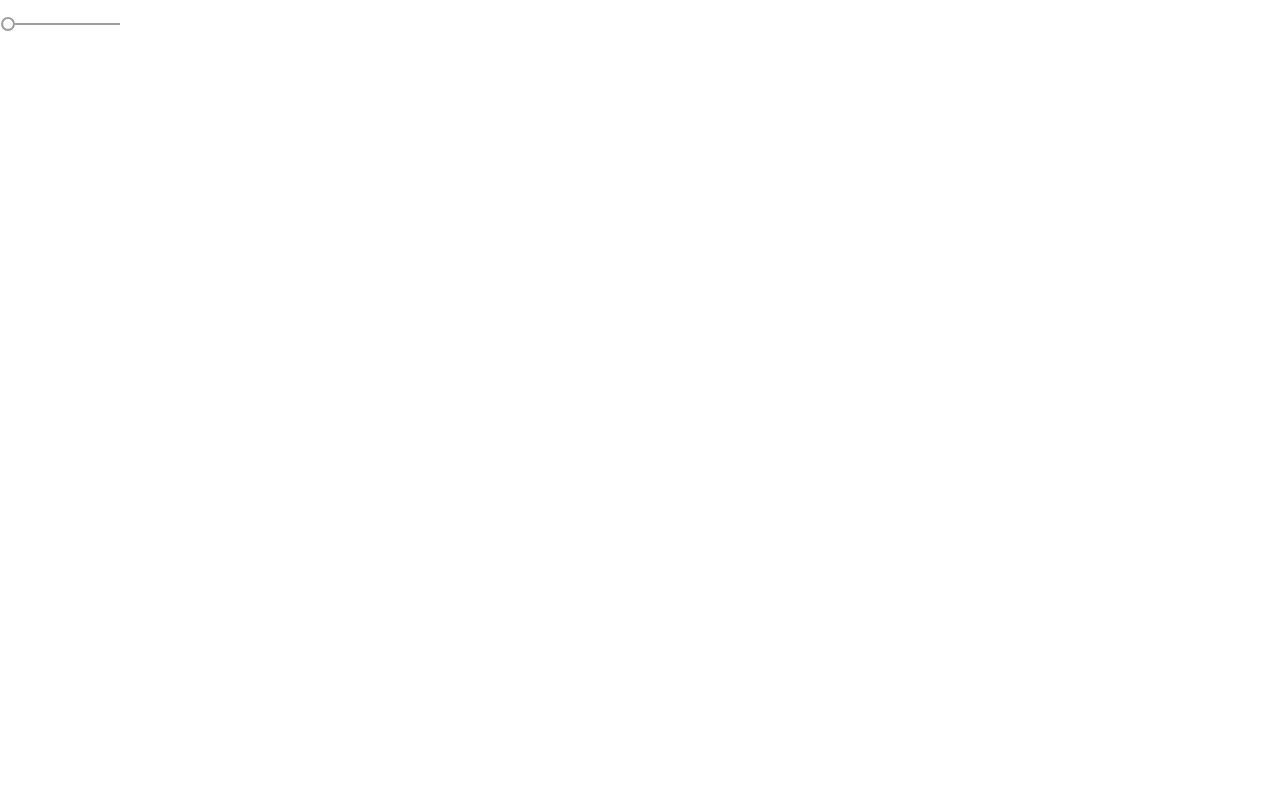
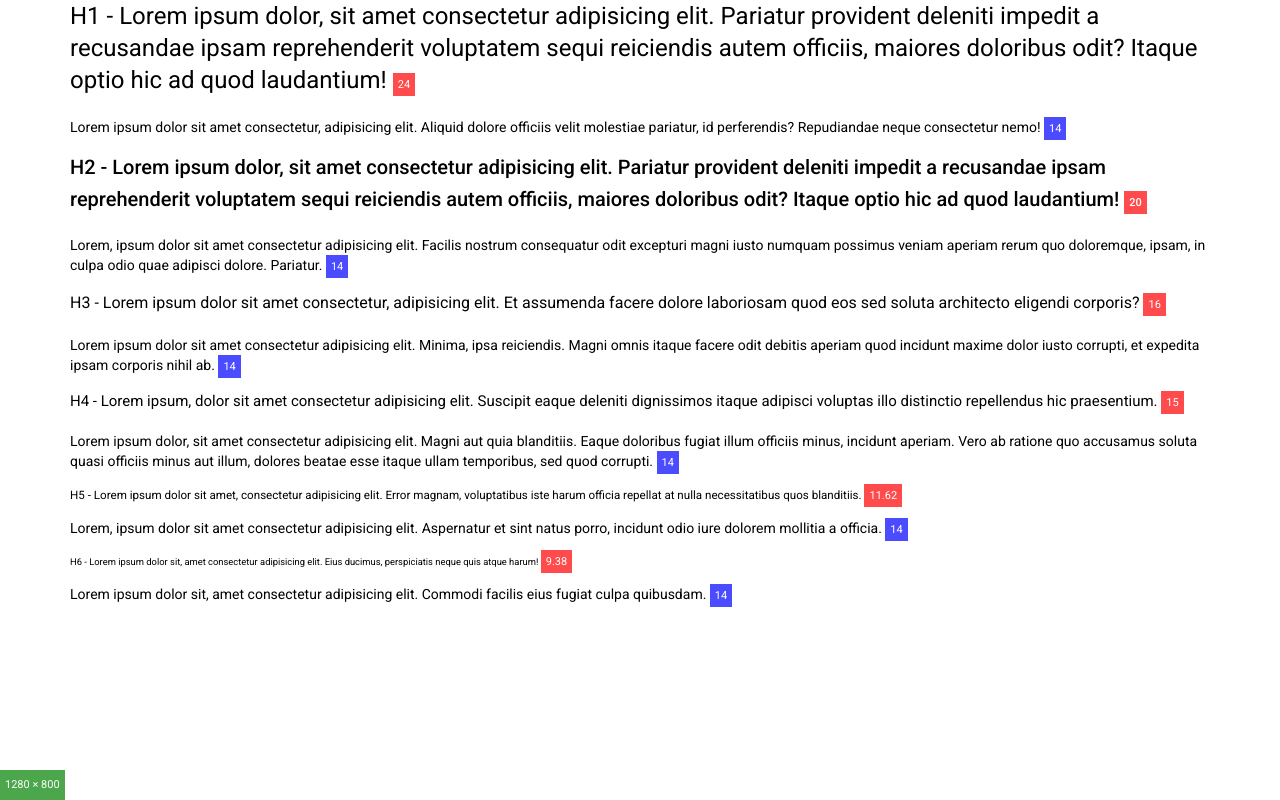
Before and after one commit to haucongle/angular-material, an Angular app: page / in a window 1280 px wide. Built offline with nearby package versions, Linux system fonts and the light colour scheme.

Commit message:
typography

```diff
--- a/src/app/app.component.html
+++ b/src/app/app.component.html
@@ -1 +1,59 @@
-<mat-slider min="1" max="100" step="1" value="1"></mat-slider>
+<h1>
+  H1 - Lorem ipsum dolor, sit amet consectetur adipisicing elit. Pariatur
+  provident deleniti impedit a recusandae ipsam reprehenderit voluptatem sequi
+  reiciendis autem officiis, maiores doloribus odit? Itaque optio hic ad quod
+  laudantium!
+</h1>
+<p>
+  Lorem ipsum dolor sit amet consectetur, adipisicing elit. Aliquid dolore
+  officiis velit molestiae pariatur, id perferendis? Repudiandae neque
+  consectetur nemo!
+</p>
+<h2>
+  H2 - Lorem ipsum dolor, sit amet consectetur adipisicing elit. Pariatur
+  provident deleniti impedit a recusandae ipsam reprehenderit voluptatem sequi
+  reiciendis autem officiis, maiores doloribus odit? Itaque optio hic ad quod
+  laudantium!
+</h2>
+<p>
+  Lorem, ipsum dolor sit amet consectetur adipisicing elit. Facilis nostrum
+  consequatur odit excepturi magni iusto numquam possimus veniam aperiam rerum
+  quo doloremque, ipsam, in culpa odio quae adipisci dolore. Pariatur.
+</p>
+<h3>
+  H3 - Lorem ipsum dolor sit amet consectetur, adipisicing elit. Et assumenda
+  facere dolore laboriosam quod eos sed soluta architecto eligendi corporis?
+</h3>
+<p>
+  Lorem ipsum dolor sit amet consectetur adipisicing elit. Minima, ipsa
+  reiciendis. Magni omnis itaque facere odit debitis aperiam quod incidunt
+  maxime dolor iusto corrupti, et expedita ipsam corporis nihil ab.
+</p>
+<h4>
+  H4 - Lorem ipsum, dolor sit amet consectetur adipisicing elit. Suscipit eaque
+  deleniti dignissimos itaque adipisci voluptas illo distinctio repellendus hic
+  praesentium.
+</h4>
+<p>
+  Lorem ipsum dolor, sit amet consectetur adipisicing elit. Magni aut quia
+  blanditiis. Eaque doloribus fugiat illum officiis minus, incidunt aperiam.
+  Vero ab ratione quo accusamus soluta quasi officiis minus aut illum, dolores
+  beatae esse itaque ullam temporibus, sed quod corrupti.
+</p>
+<h5>
+  H5 - Lorem ipsum dolor sit amet, consectetur adipisicing elit. Error magnam,
+  voluptatibus iste harum officia repellat at nulla necessitatibus quos
+  blanditiis.
+</h5>
+<p>
+  Lorem, ipsum dolor sit amet consectetur adipisicing elit. Aspernatur et sint
+  natus porro, incidunt odio iure dolorem mollitia a officia.
+</p>
+<h6>
+  H6 - Lorem ipsum dolor sit, amet consectetur adipisicing elit. Eius ducimus,
+  perspiciatis neque quis atque harum!
+</h6>
+<p>
+  Lorem ipsum dolor sit, amet consectetur adipisicing elit. Commodi facilis eius
+  fugiat culpa quibusdam.
+</p>
--- a/src/app/app.component.ts
+++ b/src/app/app.component.ts
@@ -1,8 +1,145 @@
-import { Component } from '@angular/core';
+import { Component, AfterViewInit } from '@angular/core';
 
 @Component({
   selector: 'app-root',
   templateUrl: './app.component.html',
-  styleUrls: ['./app.component.scss']
+  styleUrls: ['./app.component.scss'],
 })
-export class AppComponent {}
+export class AppComponent implements AfterViewInit {
+  ngAfterViewInit() {
+    const el = document.createElement('output');
+    document.body.append(el);
+    Object.assign(el.style, {
+      position: 'fixed',
+      bottom: 0,
+      left: 0,
+      background: 'green',
+      color: 'white',
+      padding: '5px',
+      fontSize: '11px',
+      opacity: 0.7,
+    });
+    const h1 = document.createElement('output');
+    document.getElementsByTagName('h1')[0].append(h1);
+    Object.assign(h1.style, {
+      background: 'red',
+      color: 'white',
+      padding: '5px',
+      fontSize: '11px',
+      opacity: 0.7,
+    });
+    const h2 = document.createElement('output');
+    document.getElementsByTagName('h2')[0].append(h2);
+    Object.assign(h2.style, {
+      background: 'red',
+      color: 'white',
+      padding: '5px',
+      fontSize: '11px',
+      opacity: 0.7,
+    });
+    const h3 = document.createElement('output');
+    document.getElementsByTagName('h3')[0].append(h3);
+    Object.assign(h3.style, {
+      background: 'red',
+      color: 'white',
+      padding: '5px',
+      fontSize: '11px',
+      opacity: 0.7,
+    });
+    const h4 = document.createElement('output');
+    document.getElementsByTagName('h4')[0].append(h4);
+    Object.assign(h4.style, {
+      background: 'red',
+      color: 'white',
+      padding: '5px',
+      fontSize: '11px',
+      opacity: 0.7,
+    });
+    const h5 = document.createElement('output');
+    document.getElementsByTagName('h5')[0].append(h5);
+    Object.assign(h5.style, {
+      background: 'red',
+      color: 'white',
+      padding: '5px',
+      fontSize: '11px',
+      opacity: 0.7,
+    });
+    const h6 = document.createElement('output');
+    document.getElementsByTagName('h6')[0].append(h6);
+    Object.assign(h6.style, {
+      background: 'red',
+      color: 'white',
+      padding: '5px',
+      fontSize: '11px',
+      opacity: 0.7,
+    });
+
+    for (const pi of <any>document.getElementsByTagName('p')) {
+      const p = document.createElement('output');
+      Object.assign(p.style, {
+        background: 'blue',
+        color: 'white',
+        padding: '5px',
+        fontSize: '11px',
+        opacity: 0.7,
+      });
+      pi.append(p);
+    }
+
+    function updateOutput() {
+      const html = document.documentElement;
+      el.value = `${html.clientWidth} × ${html.clientHeight}`;
+
+      const h1fontSize = parseFloat(
+        window
+          .getComputedStyle(document.getElementsByTagName('h1')[0])
+          .getPropertyValue('font-size')
+      );
+      h1.value = `${h1fontSize}`;
+
+      const h2fontSize = parseFloat(
+        window
+          .getComputedStyle(document.getElementsByTagName('h2')[0])
+          .getPropertyValue('font-size')
+      );
+      h2.value = `${h2fontSize}`;
+
+      const h3fontSize = parseFloat(
+        window
+          .getComputedStyle(document.getElementsByTagName('h3')[0])
+          .getPropertyValue('font-size')
+      );
+      h3.value = `${h3fontSize}`;
+
+      const h4fontSize = parseFloat(
+        window
+          .getComputedStyle(document.getElementsByTagName('h4')[0])
+          .getPropertyValue('font-size')
+      );
+      h4.value = `${h4fontSize}`;
+
+      const h5fontSize = parseFloat(
+        window
+          .getComputedStyle(document.getElementsByTagName('h5')[0])
+          .getPropertyValue('font-size')
+      );
+      h5.value = `${h5fontSize}`;
+
+      const h6fontSize = parseFloat(
+        window
+          .getComputedStyle(document.getElementsByTagName('h6')[0])
+          .getPropertyValue('font-size')
+      );
+      h6.value = `${h6fontSize}`;
+
+      for (const pi of <any>document.getElementsByTagName('p')) {
+        const pfontSize = parseFloat(
+          window.getComputedStyle(pi).getPropertyValue('font-size')
+        );
+        pi.getElementsByTagName('output')[0].value = `${pfontSize}`;
+      }
+    }
+    window.addEventListener('resize', updateOutput);
+    updateOutput();
+  }
+}
--- a/src/index.html
+++ b/src/index.html
@@ -1,14 +1,20 @@
-<!doctype html>
+<!DOCTYPE html>
 <html lang="en">
   <head>
-  <meta charset="utf-8">
+    <meta charset="utf-8" />
     <title>AngularMaterial</title>
-  <base href="/">
+    <base href="/" />
 
-  <meta name="viewport" content="width=device-width, initial-scale=1">
-  <link rel="icon" type="image/x-icon" href="favicon.ico">
-  <link href="https://fonts.googleapis.com/css?family=Roboto:300,400,500&display=swap" rel="stylesheet">
-  <link href="https://fonts.googleapis.com/icon?family=Material+Icons" rel="stylesheet">
+    <meta name="viewport" content="width=device-width, initial-scale=1" />
+    <link rel="icon" type="image/x-icon" href="favicon.ico" />
+    <link
+      rel="stylesheet"
+      href="https://fonts.googleapis.com/css?family=Roboto:300,400,500,700,400italic"
+    />
+    <link
+      href="https://fonts.googleapis.com/icon?family=Material+Icons"
+      rel="stylesheet"
+    />
   </head>
   <body class="mat-typography">
     <app-root></app-root>
--- a/src/styles.scss
+++ b/src/styles.scss
@@ -1,4 +1,58 @@
 /* You can add global styles to this file, and also import other style files */
 
-html, body { height: 100%; }
-body { margin: 0; font-family: Roboto, "Helvetica Neue", sans-serif; }
+html,
+body {
+  height: 100%;
+}
+
+body {
+  width: 100%; /* For small screens */
+  max-width: 1140px; /* For large screens */
+  margin: auto; /* Center the container in the viewport */
+
+  font-family: Roboto, Helvetica, sans-serif;
+  font-size: calc(12px + 0.35vw); /* Responsive base font size */
+  line-height: calc(12px + 1.05vw); /* Responsive Vertical Rhythm */
+}
+
+h1 {
+  font-size: 1.912em;
+  line-height: calc(18px + 1.8vw); /* Responsive Vertical Rhythm */
+}
+
+h2 {
+  font-size: 1.616em;
+  line-height: calc(18px + 1vw); /* Responsive Vertical Rhythm */
+}
+
+h3 {
+  font-size: 1.471em;
+  line-height: calc(18px + 0.7vw); /* Responsive Vertical Rhythm */
+}
+
+h4 {
+  font-size: 1.3em;
+}
+
+h5 {
+  font-size: 1.243em;
+}
+
+h6 {
+  font-size: 1.132em;
+}
+
+h4,
+h5,
+h6 {
+  line-height: calc(18px + 0.2vw); /* Responsive Vertical Rhythm */
+}
+
+h1,
+h2,
+h3,
+h4,
+h5,
+h6 {
+  margin: calc(12px + 1.05vw) 0; /* Responsive margins */
+}
```
Lines whose indentation alone changed are shown as unchanged.
